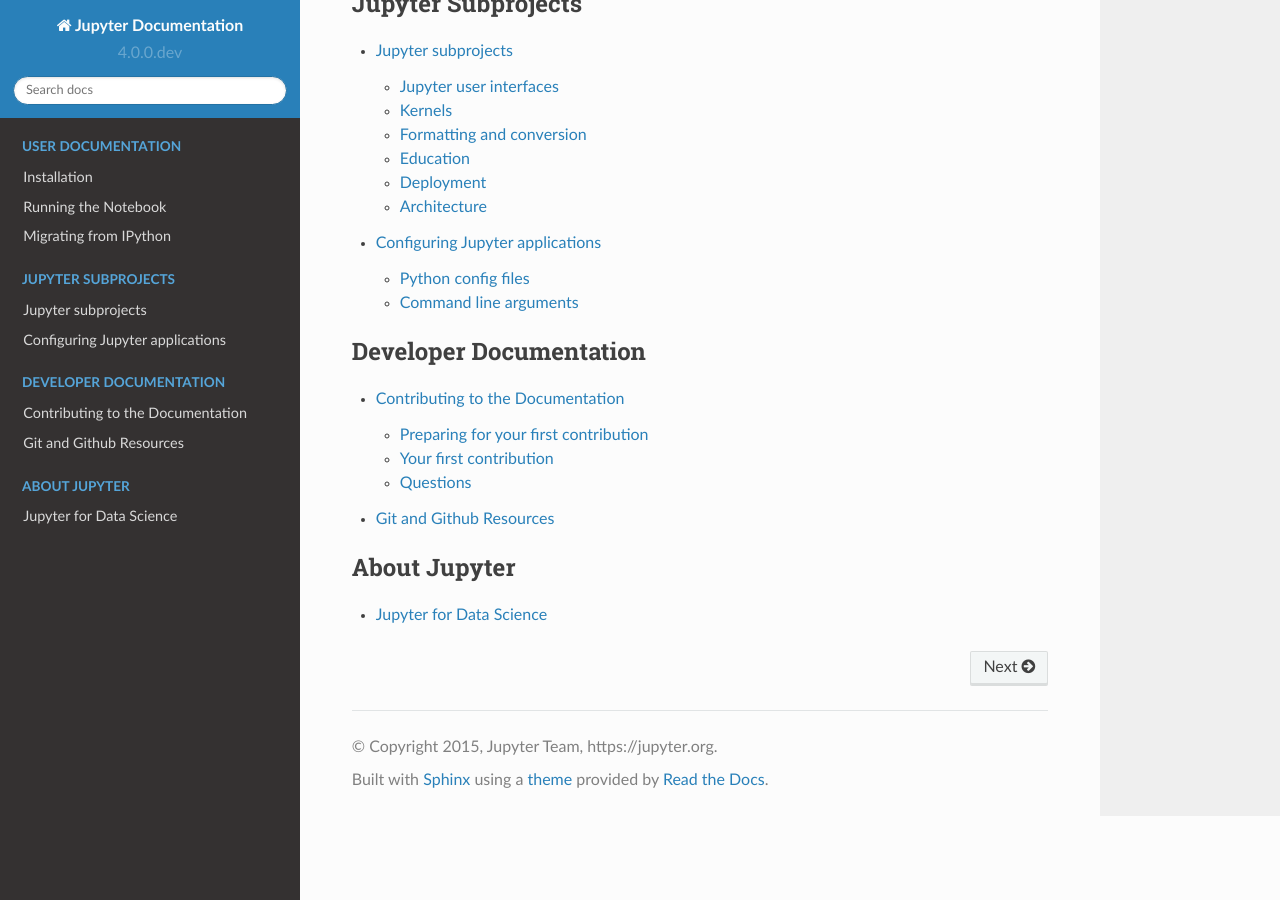
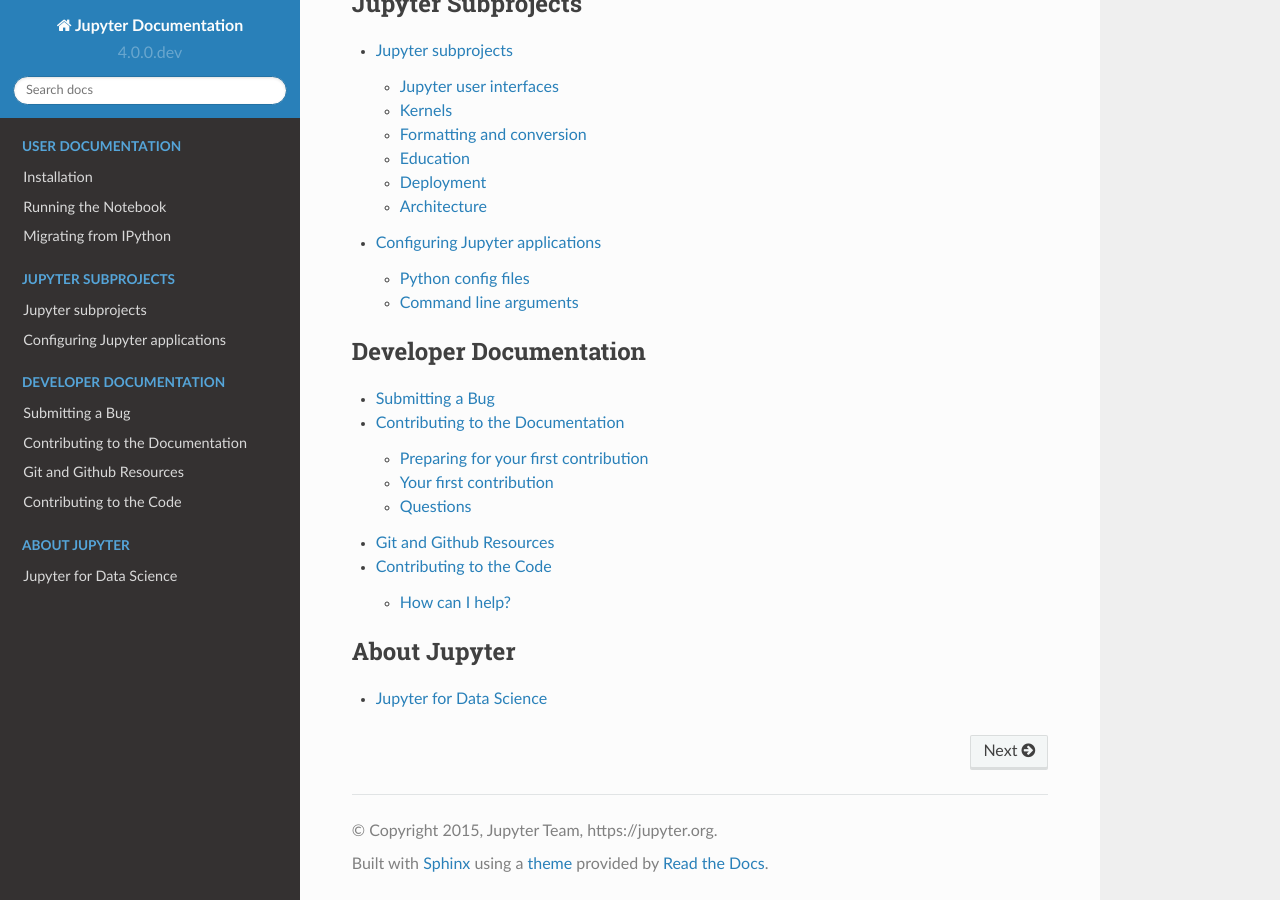
Before and after one commit to jupyter/jupyter, a Sphinx documentation site: the page built from docs/source/index.rst, in a window 1280 px wide and 900 px high, scrolled down 829 px. Built offline with Sphinx 7.4.7 and the Read the Docs theme 2.0.0, drawn with Linux system fonts in a browser that asks for light colours; pages that are not in the unit, such as notebooks, are missing from menus; some of the changed lines change nothing that is shown.

Commit message:
Updated table of contents with new contrib docs

```diff
--- a/docs/source/index.rst
+++ b/docs/source/index.rst
@@ -52,8 +52,9 @@
    :caption: Developer Documentation
 
    system
+   contrib_guide_bugs_enh
    contrib_guide_docs
-
+   contrib_guide_code
 
 .. _about-docs:
 
```
